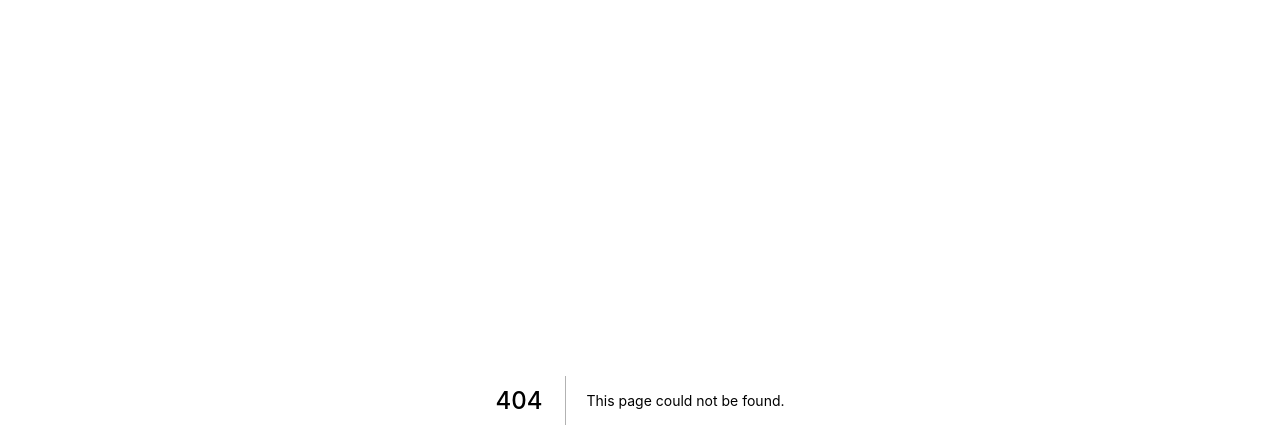
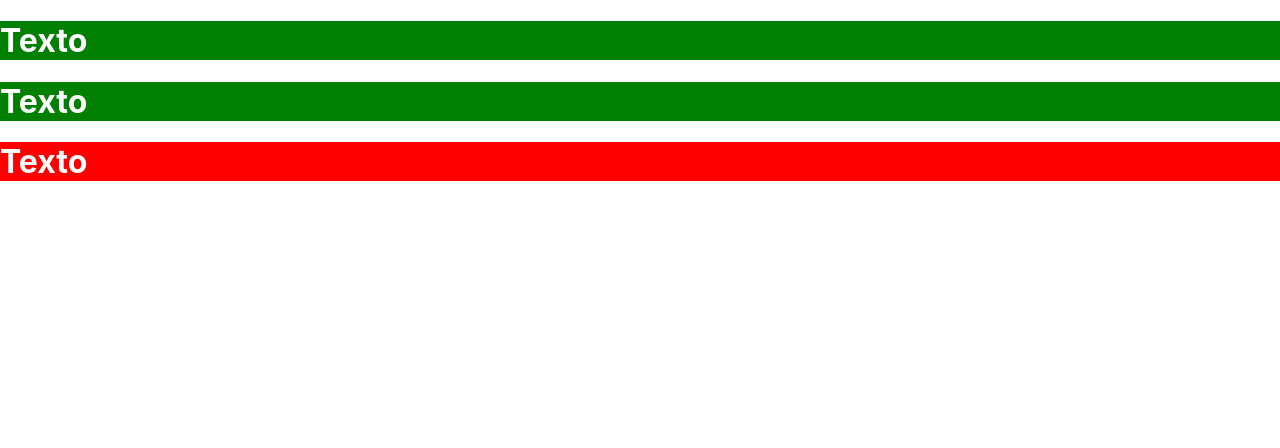
Before and after one commit to codingscode/Framework-Next, a Next.js app in the folder 001/exercicos-1/: page /css/usandoEstilo in a window 1280 px wide. Before the commit this address had no page. Shown: the top 448 px of the page. Built offline with nearby package versions, Linux system fonts and the light colour scheme.

Commit message:
parte 27

```diff
--- /dev/null
+++ b/001/exercicos-1/components/Estilo.jsx
@@ -0,0 +1,12 @@
+
+
+export default function Estilo(props) {
+
+   return (
+      <>
+         <h1 style={ { backgroundColor: props.numero >= 0 ? 'green' : 'red', color: 'white' } } >
+            Texto
+         </h1>
+      </>
+   )
+}
--- /dev/null
+++ b/001/exercicos-1/pages/css/usandoEstilo.jsx
@@ -0,0 +1,15 @@
+import Estilo from '../../components/Estilo'
+
+
+
+export default function usandoEstilo() {
+
+
+   return (
+      <>
+         <Estilo numero={3} />
+         <Estilo numero={5} />
+         <Estilo numero={-8} />
+      </>
+   )
+}
```
Also changed, not shown: 1 other file (tests, documents, lock files or other folders).
